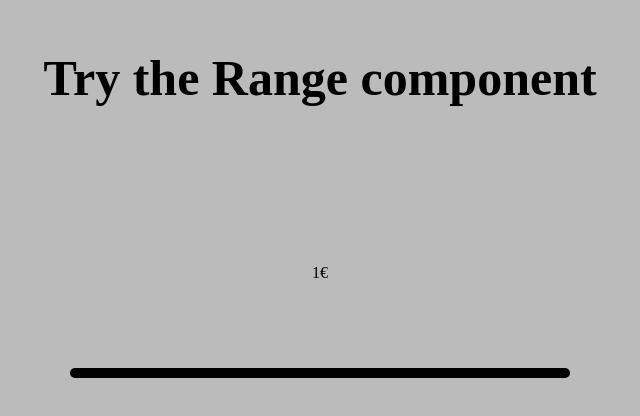
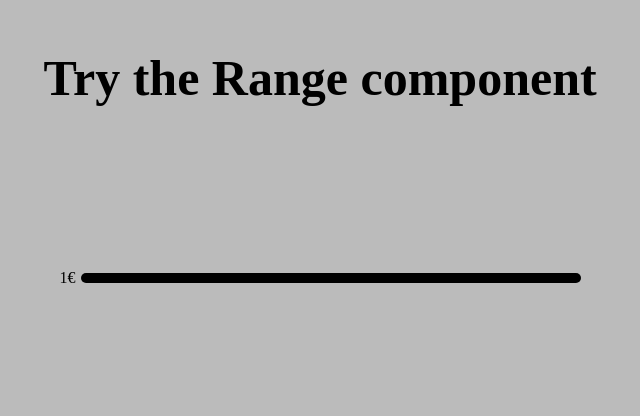
Before and after one commit to sguemar/range-component, a Next.js app: page / in a window 1280 px wide. Shown: the part 222-638 px from the top of the page, without its empty margins (320-960 px from the left). Built offline with nearby package versions, Linux system fonts and the light colour scheme.

Commit message:
style(range): add new styles
Add styles for the range container and the min value label

```diff
--- a/app/ui/range.module.css
+++ b/app/ui/range.module.css
@@ -1,4 +1,13 @@
 .rangeContainer {
+  display: flex;
+  align-items: center;
+}
+
+.minValue {
+  margin-right: 5px;
+}
+
+.rangeLine {
   width: 500px;
   height: 10px;
   background-color: black;
--- a/app/ui/range.tsx
+++ b/app/ui/range.tsx
@@ -4,12 +4,9 @@ import styles from './range.module.css'
 
 export const Range = (props: RangeProps) => {
   return (
-    <>
-      <label>{props.min}€</label>
-      <div
-        className={styles.rangeContainer}
-        data-testid="range-container"
-      ></div>
-    </>
+    <div className={styles.rangeContainer} data-testid="range-container">
+      <label className={styles.minValue}>{props.min}€</label>
+      <div className={styles.rangeLine}> </div>
+    </div>
   )
 }
```
